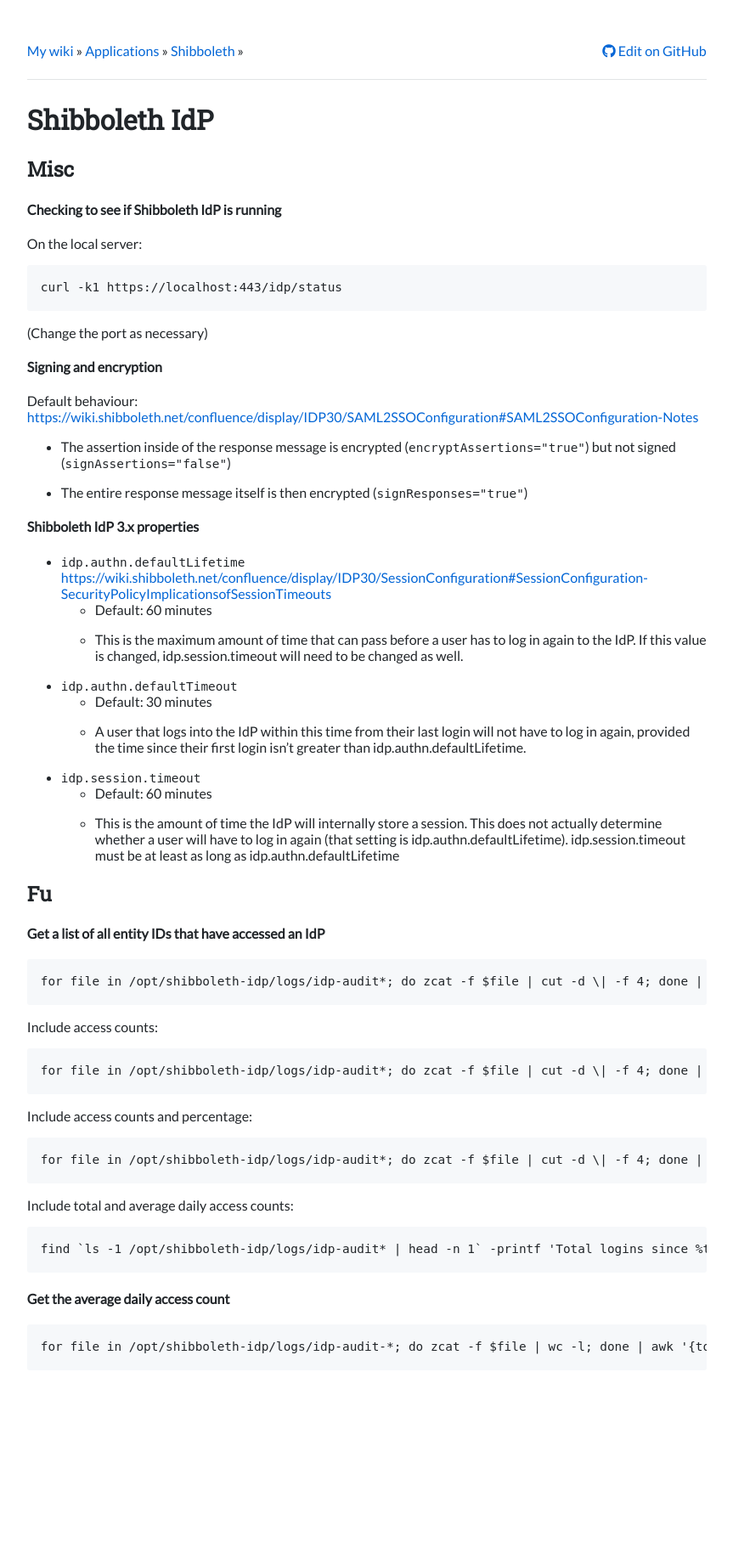
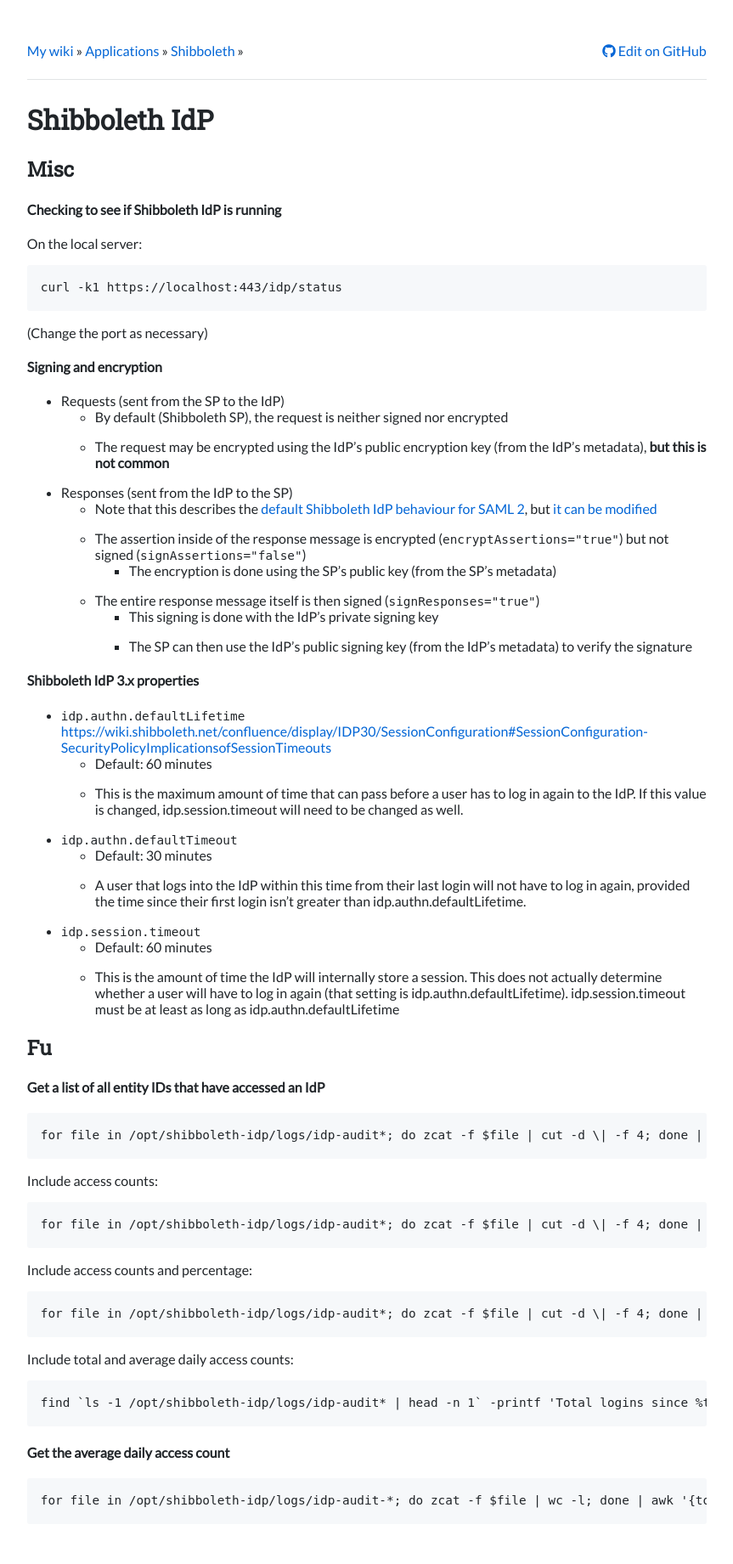
Before and after one commit to bmaupin/wiki, a Jekyll site: the page built from applications/shibboleth/shibboleth-idp.md, in a window 1280 px wide. Shown: the whole page at 85% size, without its empty margins (28-891 px from the left). Built offline with Jekyll 4.4.1, drawn with Linux system fonts in a browser that asks for light colours; nearby versions of some CDN libraries; our own code applies the rules of GitHub Pages for plain Markdown files; comment, search, counter and statistics services are not loaded; before the commit the page ends 1660 px from its top, so only the background shows below that.

Commit message:
Add more info regarding signing and encryption

```diff
--- a/applications/shibboleth/shibboleth-idp.md
+++ b/applications/shibboleth/shibboleth-idp.md
@@ -14,10 +14,17 @@
 
 #### Signing and encryption
 
-Default behaviour:
-[https://wiki.shibboleth.net/confluence/display/IDP30/SAML2SSOConfiguration#SAML2SSOConfiguration-Notes](https://wiki.shibboleth.net/confluence/display/IDP30/SAML2SSOConfiguration#SAML2SSOConfiguration-Notes)
-- The assertion inside of the response message is encrypted (`encryptAssertions="true"`) but not signed (`signAssertions="false"`)
-- The entire response message itself is then encrypted (`signResponses="true"`)
+- Requests (sent from the SP to the IdP)
+    - By default (Shibboleth SP), the request is neither signed nor encrypted
+    - The request may be encrypted using the IdP's public encryption key (from the IdP's metadata), **but this is not common**
+
+- Responses (sent from the IdP to the SP)
+    - Note that this describes the [default Shibboleth IdP behaviour for SAML 2](https://wiki.shibboleth.net/confluence/display/IDP30/SAML2SSOConfiguration#SAML2SSOConfiguration-Notes), but [it can be modified](https://wiki.shibboleth.net/confluence/display/IDP30/SecurityConfiguration)
+    - The assertion inside of the response message is encrypted (`encryptAssertions="true"`) but not signed (`signAssertions="false"`)
+        - The encryption is done using the SP's public key (from the SP's metadata)
+    - The entire response message itself is then signed (`signResponses="true"`)
+        - This signing is done with the IdP's private signing key
+        - The SP can then use the IdP's public signing key (from the IdP's metadata) to verify the signature
 
 
 #### Shibboleth IdP 3.x properties
```
